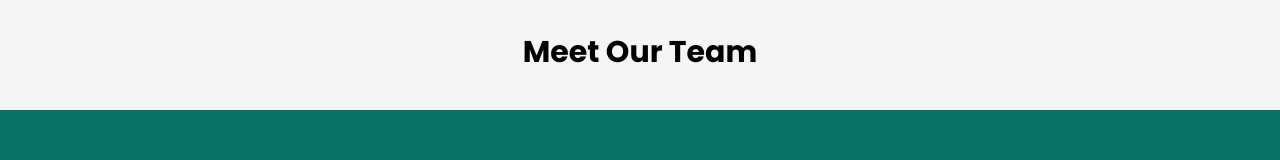
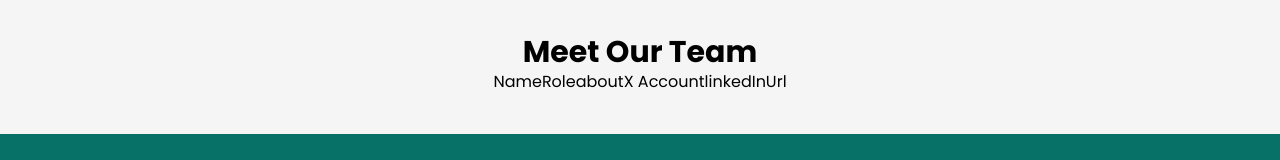
Before and after one commit to o-brayarn/finding-me, a React (Vite) app: page /team in a window 1280 px wide. Shown: the part 556-716 px from the top of the page. Built offline with nearby package versions, Linux system fonts and the light colour scheme.

Commit message:
add team cards

```diff
--- a/src/pages/Team.jsx
+++ b/src/pages/Team.jsx
@@ -95,7 +95,14 @@ const Team = () => {
       </div>
       <div className="mt-10">
         <h1 className="text-3xl font-bold text-center">Meet Our Team</h1>
-        <div className="flex justify-center"></div>
+        <div className="flex justify-center">
+          <img src="" alt="" />
+          <h1>Name</h1>
+          <p>Role</p>
+          <p>about</p>
+          <a> X Account</a>
+          <a> linkedInUrl</a>
+        </div>
       </div>
     </div>
   );
```
